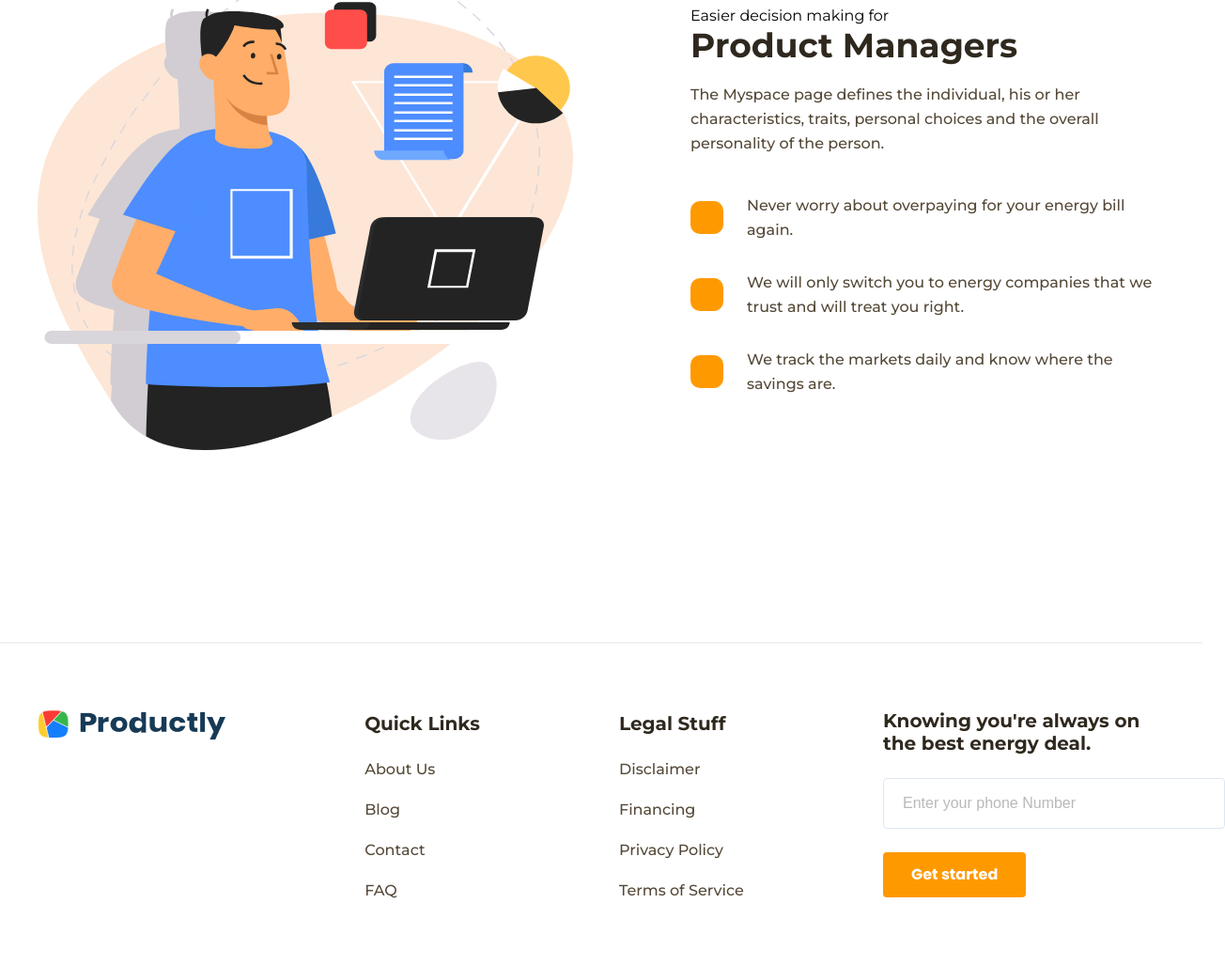
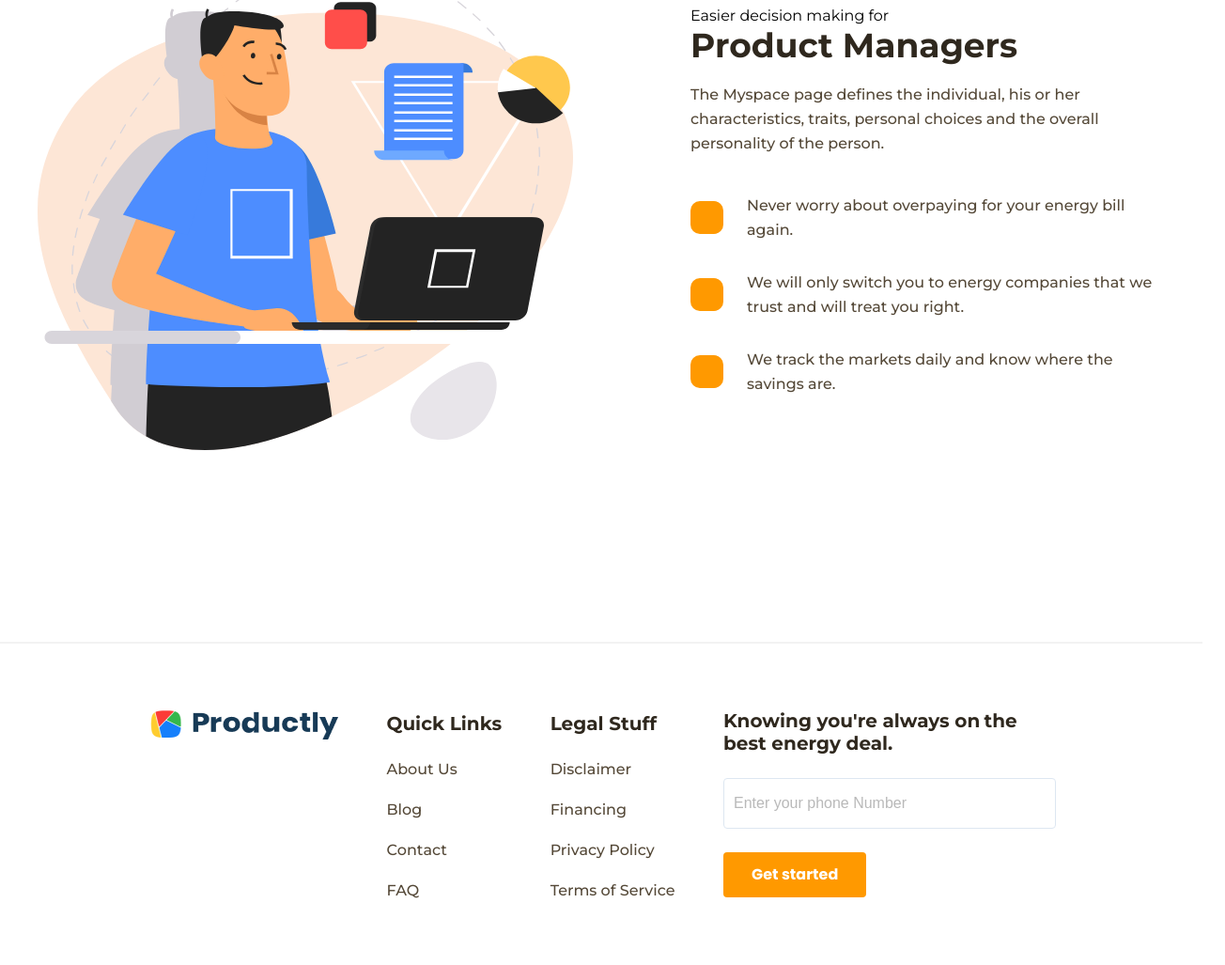
Before and after one commit to OlgaRyzhova/Productly-blue-team, a plain HTML site: page index.html in a window 1280 px wide. Shown: the part 2070-3097 px from the top of the page at 94% size, 1304 px wide, since content can reach past the window. Drawn offline with Linux system fonts and the light colour scheme.

Commit message:
footer_fix

```diff
--- a/assets/css/style.css
+++ b/assets/css/style.css
@@ -430,6 +430,12 @@ ul {
 }
 /*====================FOOTER===============*/
 
+
+.footer_container{
+    width: 75%;
+    max-width: 1200px;
+    margin: 0 auto;
+}
 .bord {
     border: 1px solid #F2F2F2;
     margin-top: 100px;
@@ -438,6 +444,7 @@ ul {
     display: flex;
     justify-content: space-between;
     padding: 70px 0 70px 0;
+
 
 }
 .footer_flex>img{
@@ -479,7 +486,10 @@ ul {
     color: rgb(42, 74, 139);
 }
 .blok_btn_footer{
-    max-width: 25%;
+    width: 25%;
+    width: 350px;
+
+
 }
 .blok_btn_footer>p {
     padding-top: 15px;
@@ -492,17 +502,19 @@ ul {
     font-size: 20px;
     color: #2F281E;
 }
+
 .blok_btn_footer>input{
     margin-top: 25px;
     border: 1px solid #BCD0E5;
     border-radius: 4px;
     width: 340px;
     height: 50px;
-    padding-left: 20px;
+    padding-left: 10px;
     font-weight: 400;
     font-size: 16px;
     color: #BCD0E5;
     opacity: 0.5;
+
 }
 .btn_footer {
    margin-top:  25px;
--- a/index.html
+++ b/index.html
@@ -255,7 +255,7 @@
     </div>
         <footer>
             <div class="bord"></div>
-                <div class=" footer_flex container">
+                <div class=" footer_flex footer_container">
                     <a href="#"><img src="./assets/img/Logo.png" alt=""></a>
                     <div class="qwick">
                         <h4 class="h4_footer">Quick Links</h4>
@@ -276,6 +276,7 @@
                         <span> the best energy deal. </span>
 
                         <input type="tel" name="Enter " placeholder="Enter your phone Number">
+
                         <div class="button_start btn_footer"><a href="">Get started</a></div>
                     </div>
             </div>
```
